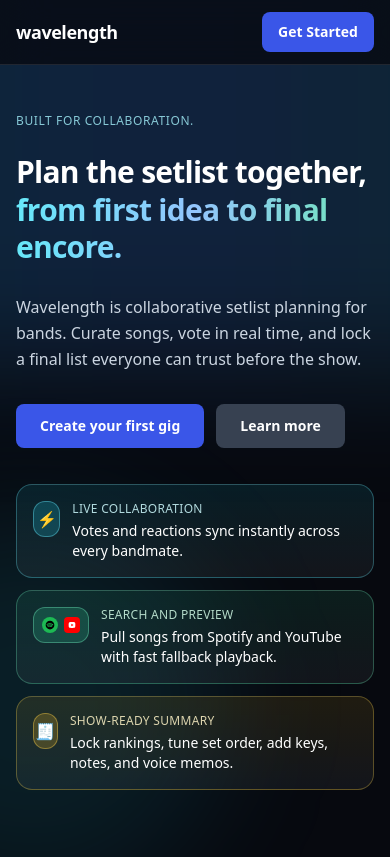
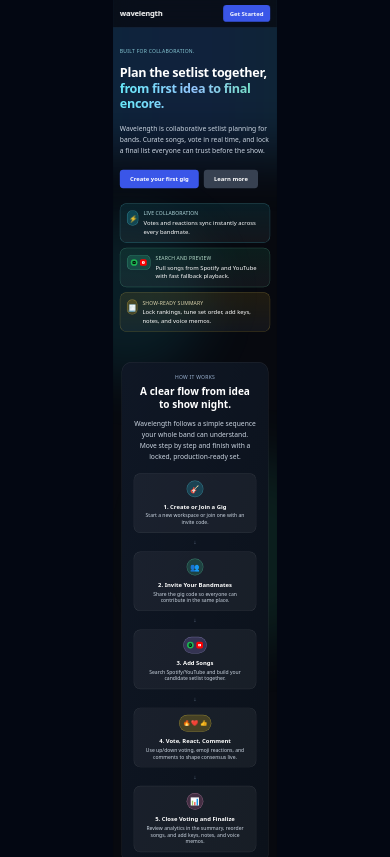
Before and after one commit to swygit/wavelength, a Vue app: page / in a window 390 px wide. Shown: the top 857 px of the page. Built offline with nearby package versions, Linux system fonts and the light colour scheme; no server answers.

Commit message:
fix: optimize for phones/tablets

```diff
--- a/src/App.vue
+++ b/src/App.vue
@@ -1,16 +1,78 @@
 <template>
-  <RouterView v-slot="{ Component }">
-    <Transition name="page-fade" mode="out-in">
-      <component :is="Component" :key="$route.fullPath" />
-    </Transition>
-  </RouterView>
+  <div class="app-fit-root">
+    <div class="app-fit-shell" :style="shellStyle">
+      <RouterView v-slot="{ Component }">
+        <Transition name="page-fade" mode="out-in">
+          <component :is="Component" :key="$route.fullPath" />
+        </Transition>
+      </RouterView>
+    </div>
+  </div>
 </template>
 
 <script setup>
+import { computed, onMounted, onUnmounted, ref } from 'vue'
 import { RouterView } from 'vue-router'
+
+const PHONE_CANVAS_WIDTH = 980
+const TABLET_CANVAS_WIDTH = 1120
+const scale = ref(1)
+const canvasWidth = ref(PHONE_CANVAS_WIDTH)
+
+function updateScale() {
+  const vw = window.innerWidth || PHONE_CANVAS_WIDTH
+
+  // Desktop and large tablets: render at native scale.
+  if (vw >= TABLET_CANVAS_WIDTH) {
+    canvasWidth.value = TABLET_CANVAS_WIDTH
+    scale.value = 1
+    return
+  }
+
+  // Tablet portrait: preserve desktop composition with gentler scaling.
+  if (vw >= 700) {
+    canvasWidth.value = TABLET_CANVAS_WIDTH
+    scale.value = Math.max(0.68, Math.min(1, vw / TABLET_CANVAS_WIDTH))
+    return
+  }
+
+  // Phones: stronger scale-down to keep desktop-like layout fitting in 9:16 viewports.
+  canvasWidth.value = PHONE_CANVAS_WIDTH
+  scale.value = Math.max(0.42, Math.min(1, vw / PHONE_CANVAS_WIDTH))
+}
+
+onMounted(() => {
+  updateScale()
+  window.addEventListener('resize', updateScale, { passive: true })
+})
+
+onUnmounted(() => {
+  window.removeEventListener('resize', updateScale)
+})
+
+const shellStyle = computed(() => {
+  if (scale.value >= 1) return {}
+  return {
+    width: `${canvasWidth.value}px`,
+    transform: `scale(${scale.value})`,
+    transformOrigin: 'top center',
+    minHeight: `calc(100dvh / ${scale.value})`,
+  }
+})
 </script>
 
 <style>
+.app-fit-root {
+  width: 100%;
+  display: flex;
+  justify-content: center;
+  overflow-x: hidden;
+}
+
+.app-fit-shell {
+  width: 100%;
+}
+
 .page-fade-enter-active,
 .page-fade-leave-active {
   transition: opacity 0.18s ease;
--- a/src/components/SongCard.vue
+++ b/src/components/SongCard.vue
@@ -1,17 +1,17 @@
 <template>
   <div class="card relative" :class="selected ? 'ring-1 ring-brand-500/70' : ''">
-    <div class="sm:hidden flex items-center justify-between gap-2 mb-3">
-      <div v-if="!votingOpen" class="h-8 min-w-[4.5rem] rounded-full bg-gray-700/90 px-2 border border-gray-600 flex flex-col items-center justify-center leading-none">
+    <div class="sm:hidden flex flex-nowrap items-center justify-between gap-1.5 mb-3">
+      <div v-if="!votingOpen" class="h-8 min-w-[4rem] rounded-full bg-gray-700/90 px-1.5 border border-gray-600 flex flex-col items-center justify-center leading-none">
         <span class="text-[9px] uppercase tracking-wide text-gray-300">Score</span>
         <span class="text-xs font-semibold" :class="song.score > 0 ? 'text-green-400' : song.score < 0 ? 'text-red-400' : 'text-gray-200'">
           {{ song.score > 0 ? '+' : '' }}{{ song.score }}
         </span>
       </div>
 
-      <div class="flex items-center gap-2">
+      <div class="flex items-center gap-1.5 flex-shrink-0">
         <button
           v-if="song.preview_url || song.youtube_id || song.spotify_id"
-          class="w-8 h-8 rounded-full bg-gray-500 text-white flex items-center justify-center hover:bg-gray-400"
+          class="w-7 h-7 rounded-full bg-gray-500 text-white flex items-center justify-center hover:bg-gray-400"
           aria-label="Play song"
           @click="selectForPlayback"
         >
@@ -22,7 +22,7 @@
 
         <button
           v-if="isSongAdder && votingOpen"
-          class="w-8 h-8 rounded-full bg-red-800/90 text-red-100 flex items-center justify-center hover:bg-red-700 disabled:opacity-60 disabled:cursor-not-allowed"
+          class="w-7 h-7 rounded-full bg-red-800/90 text-red-100 flex items-center justify-center hover:bg-red-700 disabled:opacity-60 disabled:cursor-not-allowed"
           aria-label="Delete song"
           :disabled="isDeleting"
           @click="confirmDeleteSong"
--- a/src/views/SummaryView.vue
+++ b/src/views/SummaryView.vue
@@ -30,7 +30,7 @@
       </div>
 
       <!-- KPI summary -->
-      <div v-if="orderedSongs.length" class="grid gap-3 sm:grid-cols-2 lg:grid-cols-3 mb-6">
+      <div v-if="orderedSongs.length" class="grid grid-cols-3 gap-3 mb-6">
         <div class="card border-green-700/50 bg-gradient-to-b from-green-900/35 to-gray-900">
           <p class="text-[11px] uppercase tracking-wide text-green-300/90">MOST LIKES</p>
           <p class="mt-1 text-sm font-semibold truncate">{{ highestRatedSong?.title || 'No songs yet' }}</p>
@@ -58,7 +58,7 @@
           </div>
         </div>
 
-        <div class="card border-rose-700/50 bg-gradient-to-b from-rose-900/30 to-gray-900 sm:col-span-2 lg:col-span-1">
+        <div class="card border-rose-700/50 bg-gradient-to-b from-rose-900/30 to-gray-900">
           <p class="text-[11px] uppercase tracking-wide text-rose-300/90">Better Luck Next Time</p>
           <p class="mt-1 text-sm font-semibold truncate">{{ leastEngagedSong?.title || 'No songs yet' }}</p>
           <p class="text-xs text-gray-400 truncate">{{ leastEngagedSong?.artist || 'Waiting for data' }}</p>
```
